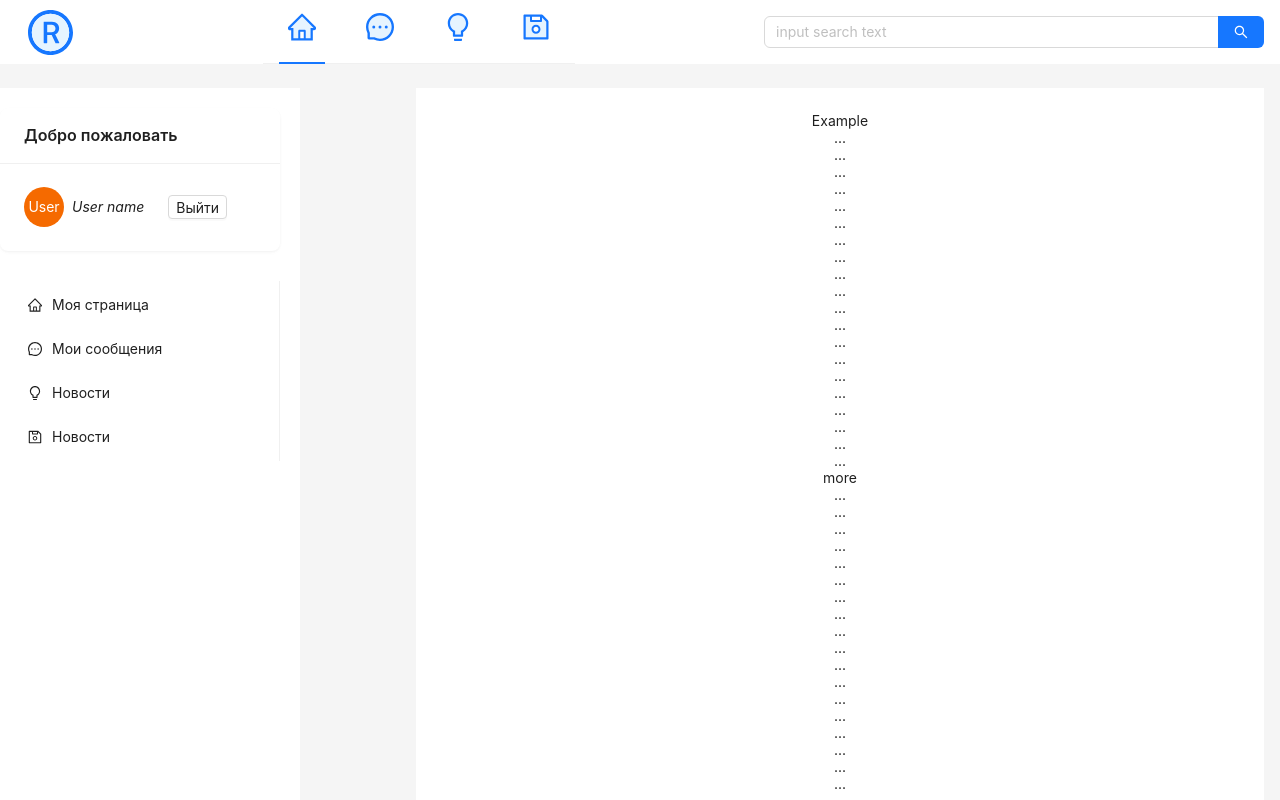
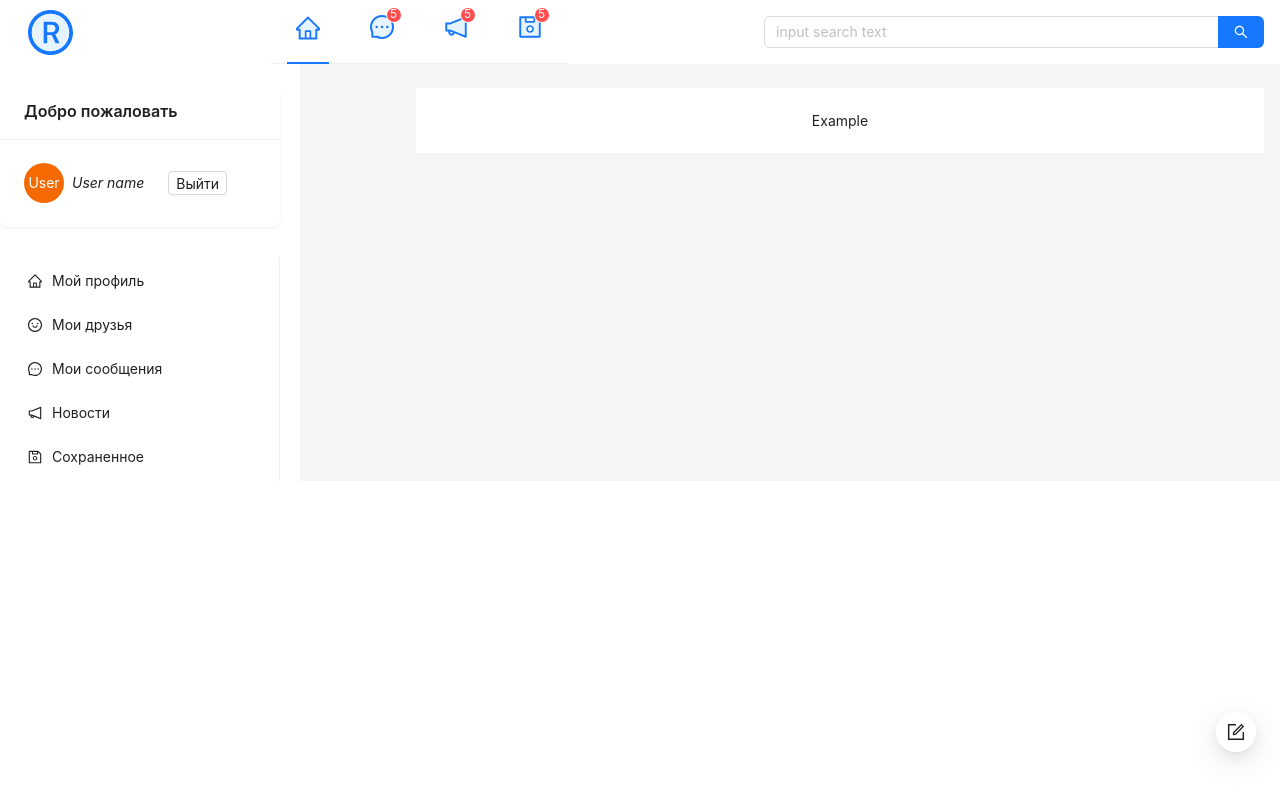
Before and after one commit to YaroslavTsybukh/Social-Network, a React (Vite) app: page / in a window 1280 px wide. Shown: the top 800 px of the page. Built offline with nearby package versions, Linux system fonts and the light colour scheme.

Commit message:
optimization code

```diff
--- a/src/components/layout/Layout.tsx
+++ b/src/components/layout/Layout.tsx
@@ -1,169 +1,26 @@
-import React, { useState } from 'react'
-import {
-    HomeOutlined,
-    MessageOutlined,
-    BulbOutlined,
-    TrademarkCircleTwoTone,
-    SaveOutlined,
-    BulbTwoTone,
-    SaveTwoTone,
-    HomeTwoTone,
-    MessageTwoTone,
-} from '@ant-design/icons'
-import { Layout as LayoutAnt, Menu, Input, theme, Space, Card, Avatar, Button, Typography, MenuProps } from 'antd'
+import React from 'react'
+import { Header, Sidebar } from './index.ts'
 
-const { Text } = Typography
-const { Search } = Input
-const { Header, Content, Sider } = LayoutAnt
-
-const menuItems: MenuProps['items'] = [
-    {
-        key: 'home',
-        icon: <HomeTwoTone style={{ fontSize: '28px' }} />,
-        title: '',
-    },
-    {
-        key: 'message',
-        icon: <MessageTwoTone style={{ fontSize: '28px' }} />,
-    },
-    {
-        key: 'news',
-        icon: <BulbTwoTone style={{ fontSize: '28px' }} />,
-    },
-    {
-        key: 'saved',
-        icon: <SaveTwoTone style={{ fontSize: '28px' }} />,
-    },
-]
-
-const sidebarItems: MenuProps['items'] = [
-    {
-        key: 'home',
-        icon: <HomeOutlined />,
-        label: 'Моя страница',
-    },
-    {
-        key: 'message',
-        icon: <MessageOutlined />,
-        label: 'Мои сообщения',
-    },
-    {
-        key: 'news',
-        icon: <BulbOutlined />,
-        label: 'Новости',
-    },
-    {
-        key: 'saved',
-        icon: <SaveOutlined />,
-        label: 'Новости',
-    },
-]
+import { FormOutlined } from '@ant-design/icons'
+import { Layout as LayoutAnt, FloatButton } from 'antd'
 
 interface IProps {
     children: string
 }
 
 export const Layout: React.FC<IProps> = ({ children }) => {
-    const {
-        token: { colorBgContainer },
-    } = theme.useToken()
-    const onSearch = (value: string) => console.log(value)
-    const handleExit = () => {
-        console.log('exit')
-    }
-
-    const [current, setCurrent] = useState('home')
-
-    const onClick: MenuProps['onClick'] = (e) => {
-        console.log('click ', e)
-        setCurrent(e.key)
-    }
-
     return (
         <LayoutAnt>
-            <Header
-                style={{
-                    padding: '10px 16px 10px 28px',
-                    background: colorBgContainer,
-                    position: 'sticky',
-                    top: 0,
-                    zIndex: 1000,
-                    display: 'flex',
-                    alignItems: 'center',
-                    justifyContent: 'space-between',
-                }}
-            >
-                <TrademarkCircleTwoTone style={{ fontSize: '45px' }} />
-                <nav>
-                    <Menu
-                        mode='horizontal'
-                        selectedKeys={[current]}
-                        onClick={onClick}
-                        className='menu'
-                        items={menuItems}
-                    />
-                </nav>
-                <Search
-                    placeholder='input search text'
-                    onSearch={onSearch}
-                    enterButton
-                    size='middle'
-                    style={{ width: '500px' }}
-                />
-            </Header>
+            <Header />
             <LayoutAnt hasSider>
-                <Sider
-                    theme='light'
-                    width={300}
-                    style={{
-                        maxHeight: 'calc(100vh - 88px)',
-                        position: 'sticky',
-                        left: 0,
-                        top: '88px',
-                        bottom: 0,
-                        padding: '20px 20px 0 0',
-                    }}
-                >
-                    <Card title='Добро пожаловать' bordered={false} style={{ width: '100%', marginBottom: '30px' }}>
-                        <Space>
-                            <Avatar
-                                style={{ backgroundColor: '#f56a00', verticalAlign: 'middle' }}
-                                size='large'
-                                gap={4}
-                            >
-                                User
-                            </Avatar>
-                            <Text italic>User name</Text>
-                            <Button
-                                size='small'
-                                style={{ margin: '0 16px', verticalAlign: 'middle' }}
-                                onClick={handleExit}
-                            >
-                                Выйти
-                            </Button>
-                        </Space>
-                    </Card>
-                    <nav>
-                        <Menu theme='light' mode='inline' defaultSelectedKeys={['4']} items={sidebarItems} />
-                    </nav>
-                </Sider>
+                <Sidebar />
                 <LayoutAnt style={{ marginLeft: 100 }}>
-                    <Content style={{ margin: '24px 16px 0', overflow: 'initial' }}>
-                        <div style={{ padding: 24, textAlign: 'center', background: colorBgContainer }}>
-                            <p>{children}</p>
-                            {
-                                // indicates very long content
-                                Array.from({ length: 100 }, (_, index) => (
-                                    <React.Fragment key={index}>
-                                        {index % 20 === 0 && index ? 'more' : '...'}
-                                        <br />
-                                    </React.Fragment>
-                                ))
-                            }
-                        </div>
-                    </Content>
+                    <LayoutAnt.Content style={{ margin: '24px 16px 0', overflow: 'initial' }}>
+                        <div style={{ padding: 24, textAlign: 'center', background: '#ffffff' }}>{children}</div>
+                    </LayoutAnt.Content>
                 </LayoutAnt>
             </LayoutAnt>
+            <FloatButton icon={<FormOutlined />} onClick={() => console.log('click')} />
         </LayoutAnt>
     )
 }
--- /dev/null
+++ b/src/components/layout/header/Header.tsx
@@ -0,0 +1,40 @@
+import { useState } from 'react'
+import { TrademarkCircleTwoTone } from '@ant-design/icons'
+import { Menu, Layout, Input, MenuProps } from 'antd'
+import { menuItems } from './menuItems.tsx'
+
+export const Header = () => {
+    const [current, setCurrent] = useState('home')
+    const onSearch = (value: string) => console.log(value)
+    const onClick: MenuProps['onClick'] = (e) => {
+        console.log('click ', e)
+        setCurrent(e.key)
+    }
+
+    return (
+        <Layout.Header
+            style={{
+                padding: '10px 16px 10px 28px',
+                background: '#ffffff',
+                position: 'sticky',
+                top: 0,
+                zIndex: 1000,
+                display: 'flex',
+                alignItems: 'center',
+                justifyContent: 'space-between',
+            }}
+        >
+            <TrademarkCircleTwoTone style={{ fontSize: '45px' }} />
+            <nav>
+                <Menu mode='horizontal' selectedKeys={[current]} onClick={onClick} className='menu' items={menuItems} />
+            </nav>
+            <Input.Search
+                placeholder='input search text'
+                onSearch={onSearch}
+                enterButton
+                size='middle'
+                style={{ width: '500px' }}
+            />
+        </Layout.Header>
+    )
+}
--- /dev/null
+++ b/src/components/layout/header/menuItems.tsx
@@ -0,0 +1,33 @@
+import { Badge, MenuProps } from 'antd'
+import { HomeTwoTone, MessageTwoTone, NotificationTwoTone, SaveTwoTone } from '@ant-design/icons'
+
+export const menuItems: MenuProps['items'] = [
+    {
+        key: 'home',
+        icon: <HomeTwoTone style={{ fontSize: '24px' }} />,
+    },
+    {
+        key: 'message',
+        icon: (
+            <Badge count={5} size='small'>
+                <MessageTwoTone style={{ fontSize: '24px' }} />
+            </Badge>
+        ),
+    },
+    {
+        key: 'news',
+        icon: (
+            <Badge count={5} size='small'>
+                <NotificationTwoTone style={{ fontSize: '24px' }} />
+            </Badge>
+        ),
+    },
+    {
+        key: 'saved',
+        icon: (
+            <Badge count={5} size='small'>
+                <SaveTwoTone style={{ fontSize: '24px' }} />
+            </Badge>
+        ),
+    },
+]
--- /dev/null
+++ b/src/components/layout/index.ts
@@ -0,0 +1,2 @@
+export { Header } from './header/Header.tsx'
+export { Sidebar } from './sidebar/Sidebar.tsx'
--- /dev/null
+++ b/src/components/layout/sidebar/Sidebar.tsx
@@ -0,0 +1,37 @@
+import { Avatar, Button, Card, Menu, Space, Layout, Typography } from 'antd'
+import { sidebarItems } from './sidebarItems.tsx'
+export const Sidebar = () => {
+    const handleExit = () => {
+        console.log('exit')
+    }
+
+    return (
+        <Layout.Sider
+            theme='light'
+            width={300}
+            style={{
+                maxHeight: 'calc(100vh - 88px)',
+                position: 'sticky',
+                left: 0,
+                top: '88px',
+                bottom: 0,
+                padding: '20px 20px 0 0',
+            }}
+        >
+            <Card title='Добро пожаловать' bordered={false} style={{ width: '100%', marginBottom: '30px' }}>
+                <Space>
+                    <Avatar style={{ backgroundColor: '#f56a00', verticalAlign: 'middle' }} size='large' gap={4}>
+                        User
+                    </Avatar>
+                    <Typography.Text italic>User name</Typography.Text>
+                    <Button size='small' style={{ margin: '0 16px', verticalAlign: 'middle' }} onClick={handleExit}>
+                        Выйти
+                    </Button>
+                </Space>
+            </Card>
+            <nav>
+                <Menu theme='light' mode='inline' defaultSelectedKeys={['4']} items={sidebarItems} />
+            </nav>
+        </Layout.Sider>
+    )
+}
--- /dev/null
+++ b/src/components/layout/sidebar/sidebarItems.tsx
@@ -0,0 +1,30 @@
+import { MenuProps } from 'antd'
+import { HomeOutlined, MessageOutlined, NotificationOutlined, SaveOutlined, SmileOutlined } from '@ant-design/icons'
+
+export const sidebarItems: MenuProps['items'] = [
+    {
+        key: 'home',
+        icon: <HomeOutlined />,
+        label: 'Мой профиль',
+    },
+    {
+        key: 'friends',
+        icon: <SmileOutlined />,
+        label: 'Мои друзья',
+    },
+    {
+        key: 'message',
+        icon: <MessageOutlined />,
+        label: 'Мои сообщения',
+    },
+    {
+        key: 'news',
+        icon: <NotificationOutlined />,
+        label: 'Новости',
+    },
+    {
+        key: 'saved',
+        icon: <SaveOutlined />,
+        label: 'Сохраненное',
+    },
+]
```
